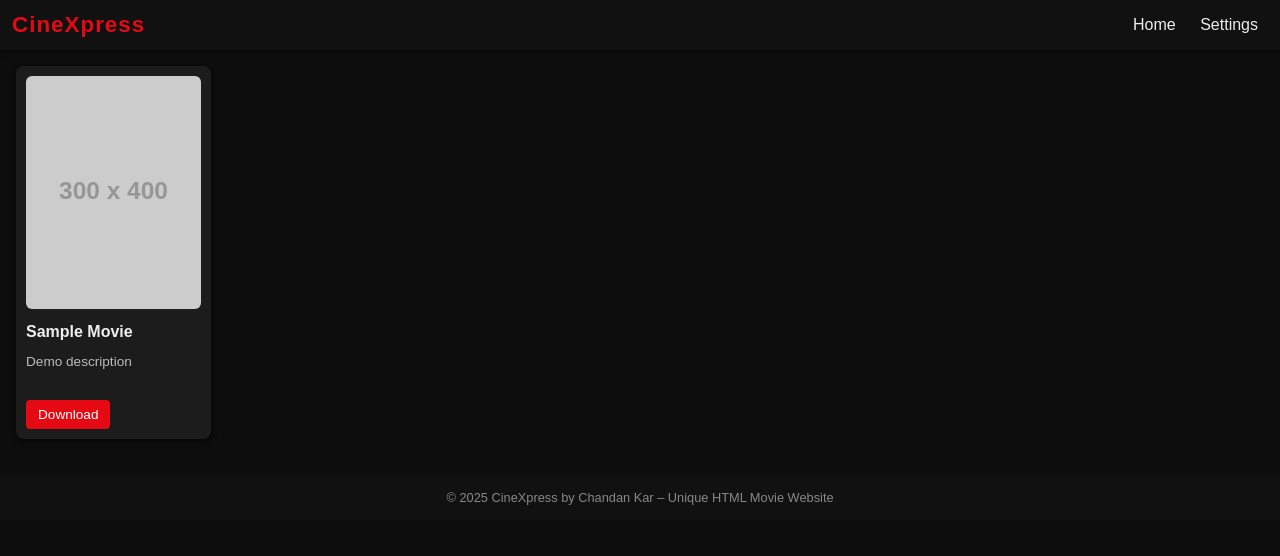
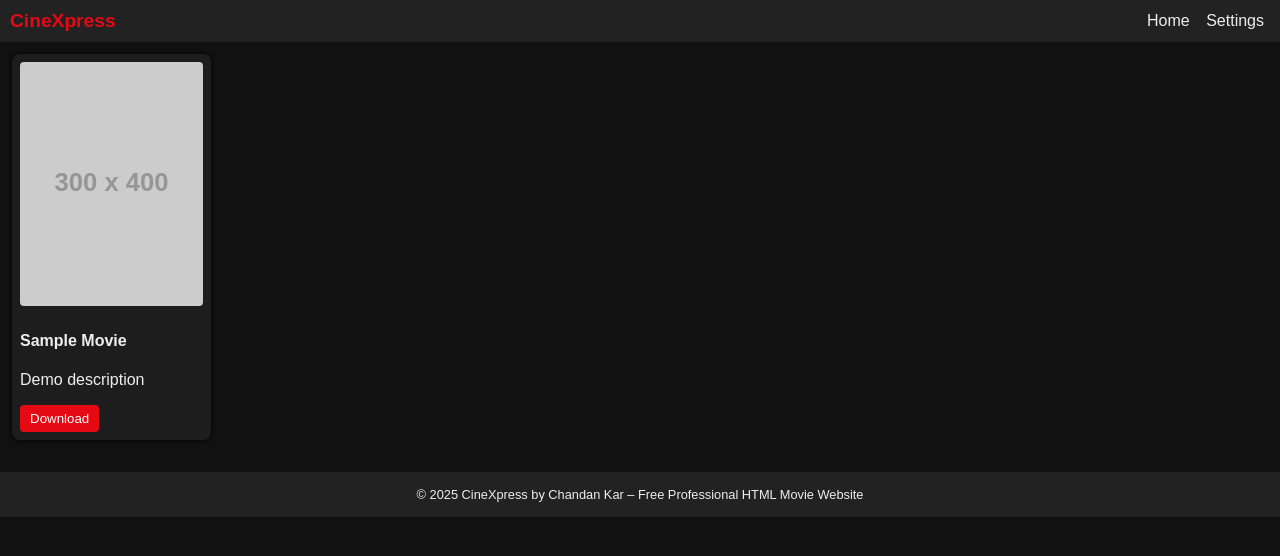
Before and after one commit to chandankar69official/cinexpress, a plain HTML site: page index.html in a window 1280 px wide. Drawn offline with Linux system fonts and the light colour scheme; placeholder pictures from the web are drawn by us.

Commit message:
Update index.html

```diff
--- a/index.html
+++ b/index.html
@@ -5,30 +5,21 @@
   <meta name="viewport" content="width=device-width, initial-scale=1.0">
   <title>🎬 CineXpress by Chandan Kar</title>
   <style>
-    body{margin:0;font-family:Arial,Helvetica,sans-serif;background:#0d0d0d;color:#eee}
-    header{background:#111;padding:12px;display:flex;justify-content:space-between;align-items:center;box-shadow:0 2px 4px rgba(0,0,0,.6)}
-    header h1{margin:0;font-size:1.4rem;color:#e50914;font-weight:bold;letter-spacing:1px}
-    nav a{color:#eee;margin:0 10px;text-decoration:none;font-weight:500}
-    nav a:hover{color:#e50914}
-
-    .grid{display:grid;grid-template-columns:repeat(auto-fill,minmax(180px,1fr));gap:16px;padding:16px}
-    .card{background:#1c1c1c;padding:10px;border-radius:8px;box-shadow:0 2px 6px rgba(0,0,0,.7);transition:transform .2s}
-    .card:hover{transform:scale(1.05)}
-    .card img{width:100%;border-radius:6px;object-fit:cover}
-    .card h4{margin:10px 0 4px;font-size:1rem}
-    .card p{font-size:.85rem;color:#bbb;min-height:32px}
-    .card button{background:#e50914;color:#fff;border:none;padding:7px 12px;border-radius:4px;cursor:pointer;font-size:.85rem}
-    .card button:hover{background:#ff1b23}
-
-    footer{text-align:center;padding:15px;background:#111;margin-top:20px;font-size:.8rem;color:#888}
+    body{margin:0;font-family:sans-serif;background:#111;color:#eee}
+    header{background:#222;padding:10px;display:flex;justify-content:space-between;align-items:center}
+    header h1{margin:0;font-size:1.2rem;color:#e50914}
+    nav a{color:#eee;margin:0 6px;text-decoration:none}
+    .grid{display:grid;grid-template-columns:repeat(auto-fill,minmax(180px,1fr));gap:12px;padding:12px}
+    .card{background:#1d1d1d;padding:8px;border-radius:8px;box-shadow:0 0 4px #000}
+    .card img{width:100%;border-radius:4px}
+    footer{text-align:center;padding:15px;background:#222;margin-top:20px;font-size:.8rem}
     .hidden{display:none}
     .form{padding:12px;background:#1d1d1d;margin:12px;border-radius:8px}
-    .form input,.form textarea{width:100%;margin:6px 0;padding:8px;border-radius:4px;border:none;background:#2a2a2a;color:#fff}
-    .form button{background:#0f0;color:#000;font-weight:bold}
+    .form input,.form textarea,.form select{width:100%;margin:6px 0;padding:6px;border-radius:4px;border:none}
+    button{background:#e50914;color:#fff;border:none;padding:6px 10px;border-radius:4px;cursor:pointer}
     table{width:100%;border-collapse:collapse;margin-top:10px}
-    th,td{border:1px solid #444;padding:6px;text-align:left;font-size:.85rem}
-    th{background:#222;color:#fff}
-    td img{border-radius:3px}
+    th,td{border:1px solid #444;padding:6px;text-align:left}
+    th{background:#333}
   </style>
 </head>
 <body>
@@ -60,13 +51,13 @@
 </main>
 
 <footer>
-  © 2025 CineXpress by Chandan Kar – Unique HTML Movie Website
+  © 2025 CineXpress by Chandan Kar – Free Professional HTML Movie Website
 </footer>
 
 <script>
 const KEY_MOVIES="movies_upload";
 let movies=JSON.parse(localStorage.getItem(KEY_MOVIES)||"[]");
-const ADMIN_PASS="Bristi@@@";   // 🔑 তোমার নতুন পাসওয়ার্ড
+const ADMIN_PASS="admin123";
 let adminUnlocked=false;
 
 function saveAll(){localStorage.setItem(KEY_MOVIES,JSON.stringify(movies));}
```
